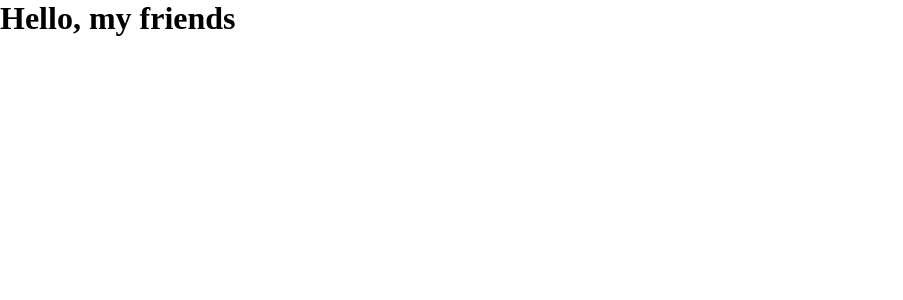
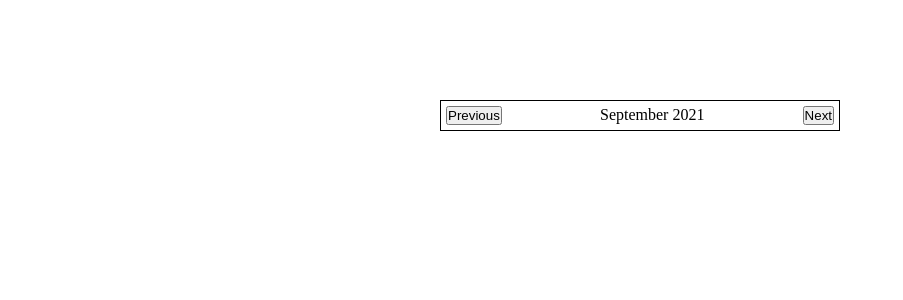
Before and after one commit to limapaulobsb/react-calendar, a React (Create React App) app: page / in a window 1280 px wide. Shown: the top 300 px of the page, without its empty margins (0-903 px from the left). Built offline with nearby package versions, Linux system fonts and the light colour scheme.

Commit message:
Add calendar header with month and year

```diff
--- a/src/App.js
+++ /dev/null
@@ -1,9 +0,0 @@
-import React from 'react';
-
-function App() {
-  return (
-    <h1>Hello, my friends</h1>
-  );
-}
-
-export default App;
--- /dev/null
+++ b/src/App.jsx
@@ -0,0 +1,13 @@
+import React from 'react';
+
+import Calendar from './components/Calendar';
+
+function App() {
+  return (
+    <main>
+      <Calendar />
+    </main>
+  );
+}
+
+export default App;
--- /dev/null
+++ b/src/components/Calendar.jsx
@@ -0,0 +1,31 @@
+import React, { useState } from 'react';
+
+import { DateTime } from 'luxon';
+import '../styles/Calendar.css';
+
+function Calendar() {
+  const [dateObj, setDateObj] = useState(DateTime.now());
+
+  const changeMonth = {
+    next: () => {
+      setDateObj(dateObj.plus({ month: 1 }));
+    },
+    previous: () => {
+      setDateObj(dateObj.minus({ month: 1 }));
+    },
+  };
+
+  return (
+    <div className='calendar'>
+      <div className='calendar__header'>
+        <input type='button' value='Previous' onClick={changeMonth.previous} />
+        <span>
+          {dateObj.monthLong} {dateObj.year}
+        </span>
+        <input type='button' value='Next' onClick={changeMonth.next} />
+      </div>
+    </div>
+  );
+}
+
+export default Calendar;
--- a/src/index.css
+++ /dev/null
@@ -1,5 +0,0 @@
-* {
-  box-sizing: border-box;
-  margin: 0;
-  padding: 0;
-}
--- a/src/index.js
+++ b/src/index.jsx
@@ -1,7 +1,8 @@
 import React from 'react';
 import ReactDOM from 'react-dom';
-import './index.css';
+
 import App from './App';
+import './styles/index.css';
 
 ReactDOM.render(
   <React.StrictMode>
--- /dev/null
+++ b/src/styles/Calendar.css
@@ -0,0 +1,11 @@
+.calendar {
+  border: 1px solid black;
+  padding: 5px;
+  width: 400px;
+}
+
+.calendar__header {
+  display: flex;
+  justify-content: space-between;
+  width: 100%;
+}
--- /dev/null
+++ b/src/styles/index.css
@@ -0,0 +1,11 @@
+* {
+  box-sizing: border-box;
+  margin: 0;
+  padding: 0;
+}
+
+main {
+  display: flex;
+  justify-content: center;
+  margin-top: 100px;
+}
```
Also changed, not shown: public/index.html (+1 -27 lines), 1 other file (tests, documents, lock files or other folders).
